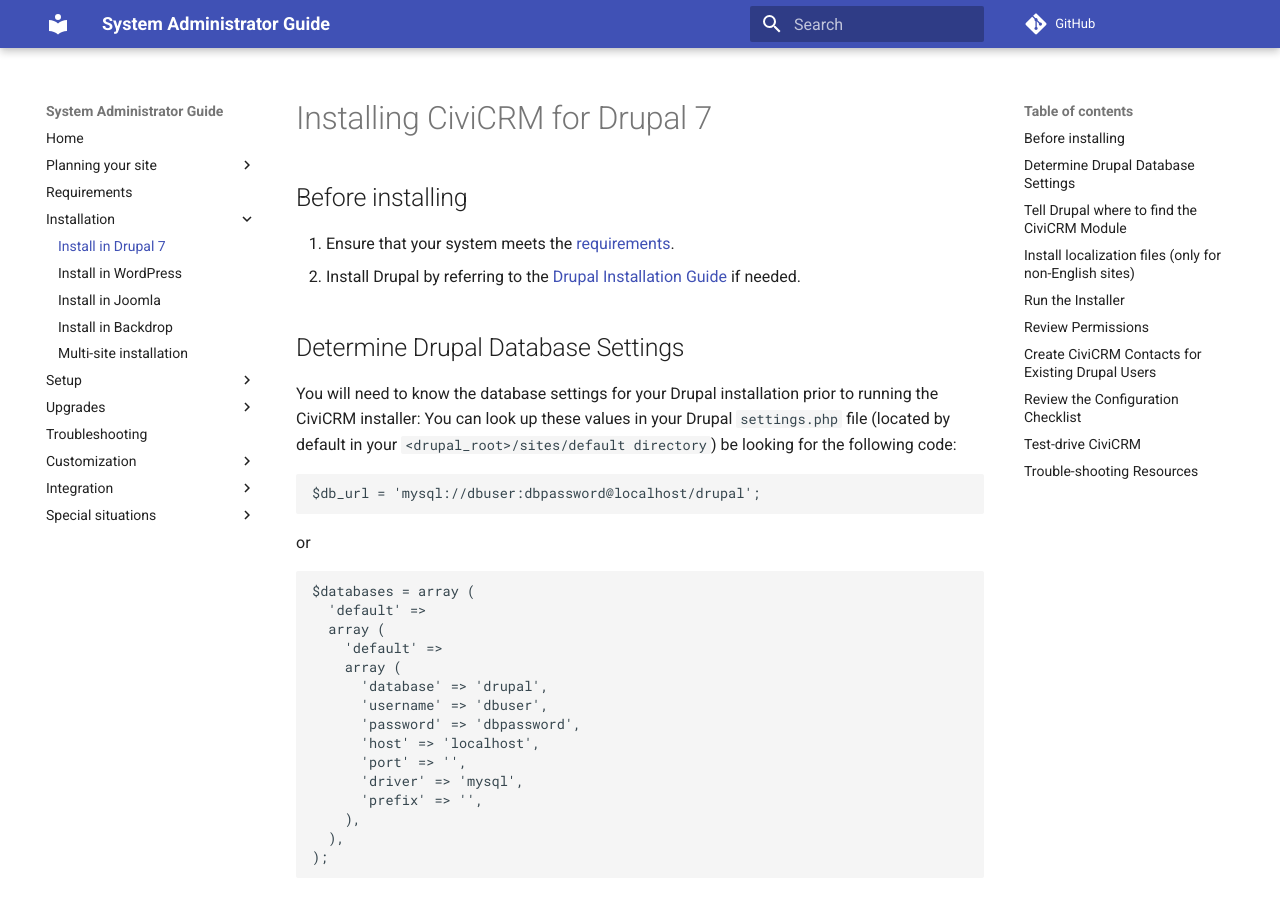
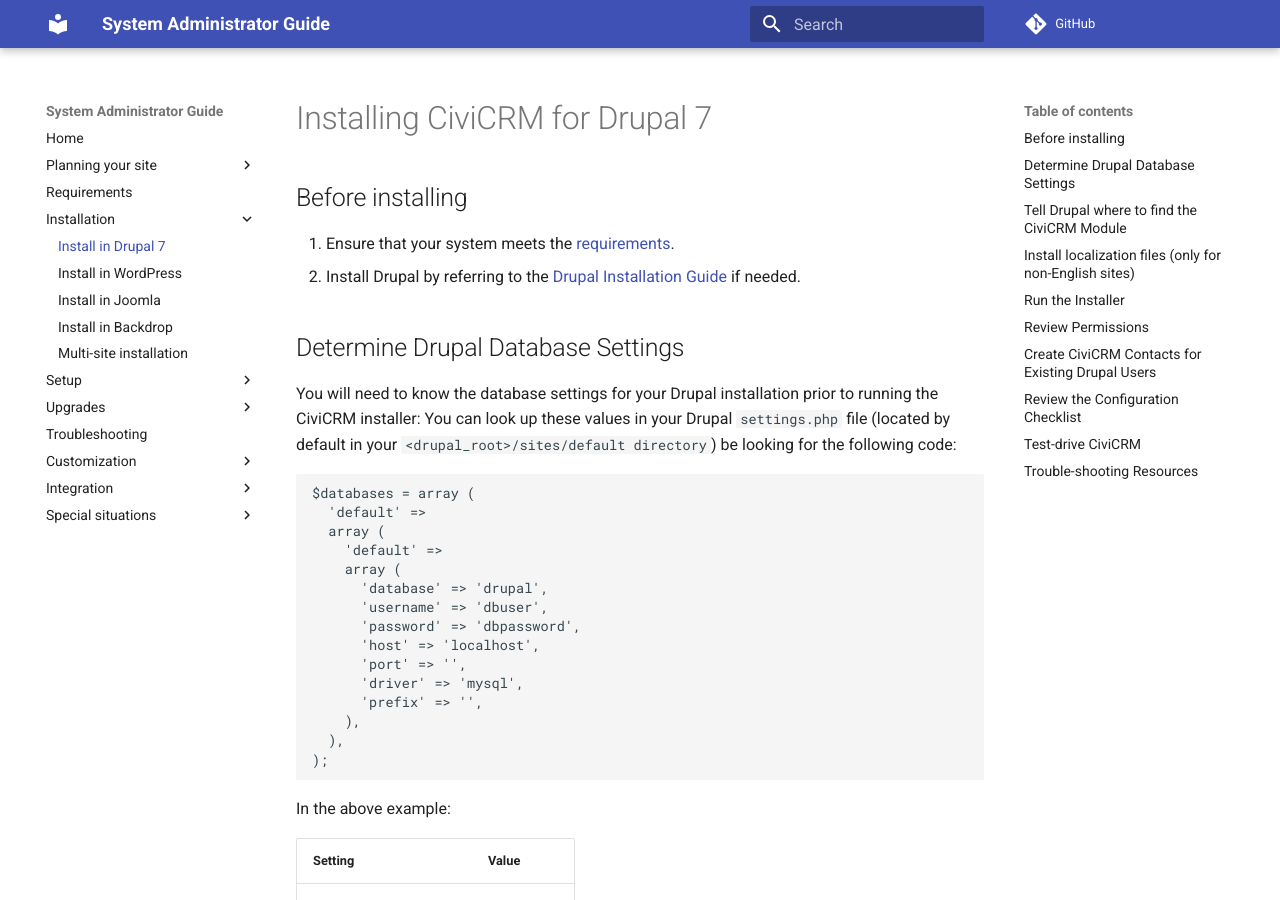
Before and after one commit to civicrm/civicrm-sysadmin-guide, an MkDocs documentation site: the page built from docs/install/drupal7.md, in a window 1280 px wide and 900 px high. Built offline with MkDocs 1.6.1 and Material for MkDocs 9.7.7, drawn with Linux system fonts in a browser that asks for light colours; comment, search, counter and statistics services are not loaded; old or Windows-style settings are respelled for this version of MkDocs.

Commit message:
Remove D6 DB URL from D7 docs.
We say that Drupal 6 is deprecated, so let's not document it; it'll only confuse people using D7 here IMO.

````diff
--- a/docs/install/drupal7.md
+++ b/docs/install/drupal7.md
@@ -8,12 +8,6 @@
 ## Determine Drupal Database Settings {:#db-settings}
 
 You will need to know the database settings for your Drupal installation prior to running the CiviCRM installer: You can look up these values in your Drupal `settings.php` file (located by default in your `<drupal_root>/sites/default directory`) be looking for the following code:
-
-```
-$db_url = 'mysql://dbuser:dbpassword@localhost/drupal';
-```
-
-or
 
 ```php
 $databases = array (
````
